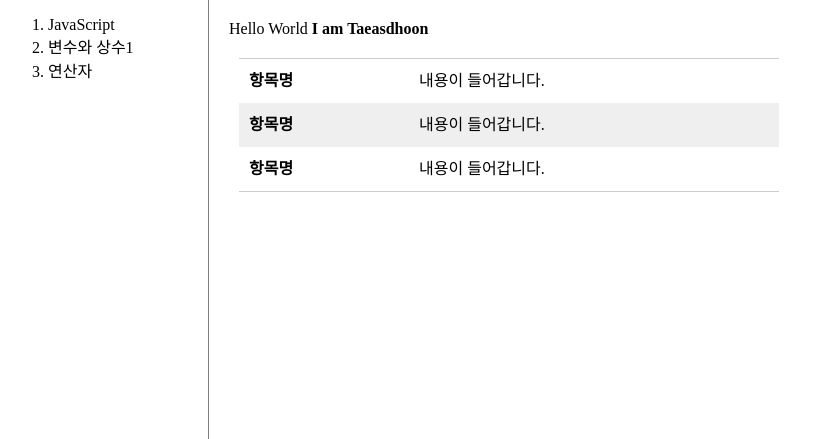
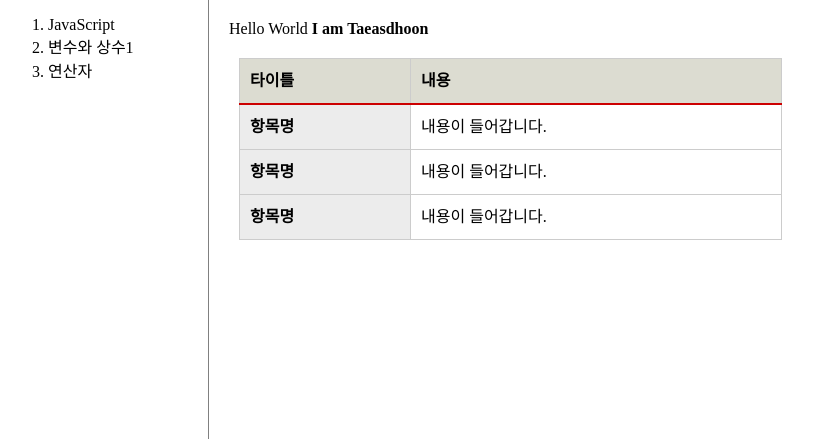
Before and after one commit to TAEHOONLIMKOREA/Practice_Flask, a Flask app: page /test2 in a window 1280 px wide. Shown: the part 129-568 px from the top of the page, without its empty margins (0-813 px from the left). Run offline with Flask 3, Linux system fonts and the light colour scheme.

Commit message:
add css code to test2.html for practice

```diff
--- a/templates/test2.html
+++ b/templates/test2.html
@@ -1,50 +1,64 @@
 <!DOCTYPE html>
 <html lang="ko">
+
 <head>
     <meta charset="UTF-8">
-    <title>Document</title>
+    <title>Taehoon Test</title>
     <style>
         header {
-            border-bottom:1px solid gray;
-            padding:20px;
+            border-bottom: 1px solid gray;
+            padding: 20px;
         }
+
         nav {
             border-right: 1px solid gray;
-            width:200px;
-            height:800px;
-            float:left;
+            width: 200px;
+            height: 800px;
+            float: left;
         }
+
         article {
-            float:left;
-            padding:20px;
+            float: left;
+            padding: 20px;
         }
-        table.type06 {
+
+        table.type08 {
             border-collapse: collapse;
             text-align: left;
             line-height: 1.5;
-            border-top: 1px solid #ccc;
-            border-bottom: 1px solid #ccc;
+            border-left: 1px solid #ccc;
             margin: 20px 10px;
         }
 
-        table.type06 th {
+        table.type08 thead th {
+            padding: 10px;
+            font-weight: bold;
+            border-top: 1px solid #ccc;
+            border-right: 1px solid #ccc;
+            border-bottom: 2px solid #c00;
+            background: #dcdcd1;
+        }
+
+        table.type08 tbody th {
             width: 150px;
             padding: 10px;
             font-weight: bold;
             vertical-align: top;
+            border-right: 1px solid #ccc;
+            border-bottom: 1px solid #ccc;
+            background: #ececec;
         }
 
-        table.type06 td {
+        table.type08 td {
             width: 350px;
             padding: 10px;
             vertical-align: top;
-        }
-
-        table.type06 .even {
-            background: #efefef;
+            border-right: 1px solid #ccc;
+            border-bottom: 1px solid #ccc;
         }
     </style>
 </head>
+
 <body>
     <header>
         <h1><a href="test3">Test3</a></h1>
@@ -58,20 +72,29 @@
     </nav>
     <article>
         Hello World <strong> I am Taeasdhoon </strong>
-        <table class="type06">
+        <table class="type08">
+            <thead>
+                <tr>
+                    <th scope="cols">타이틀</th>
+                    <th scope="cols">내용</th>
+                </tr>
+            </thead>
+            <tbody>
                 <tr>
                     <th scope="row">항목명</th>
                     <td>내용이 들어갑니다.</td>
                 </tr>
                 <tr>
-              <th scope="row" class="even">항목명</th>
-              <td class="even">내용이 들어갑니다.</td>
+                    <th scope="row">항목명</th>
+                    <td>내용이 들어갑니다.</td>
                 </tr>
                 <tr>
                     <th scope="row">항목명</th>
                     <td>내용이 들어갑니다.</td>
                 </tr>
+            </tbody>
         </table>
     </article>
 </body>
+
 </html>
```
Lines whose indentation alone changed are shown as unchanged.
